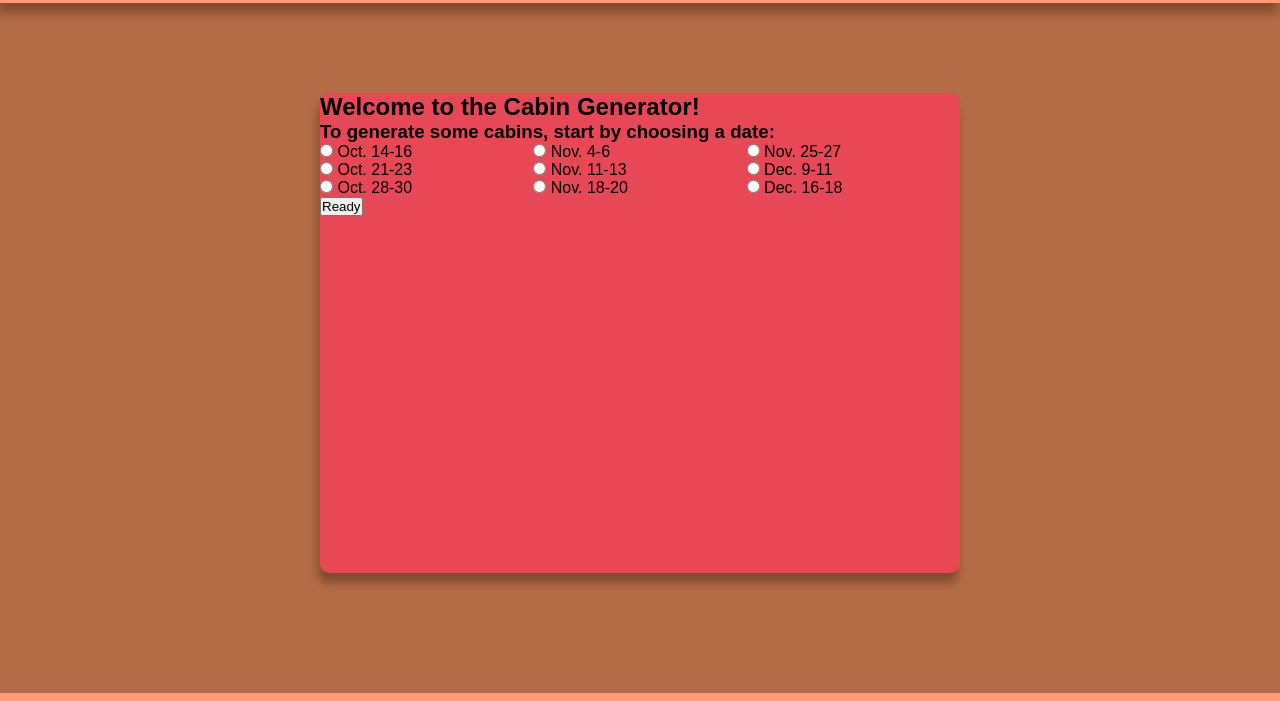
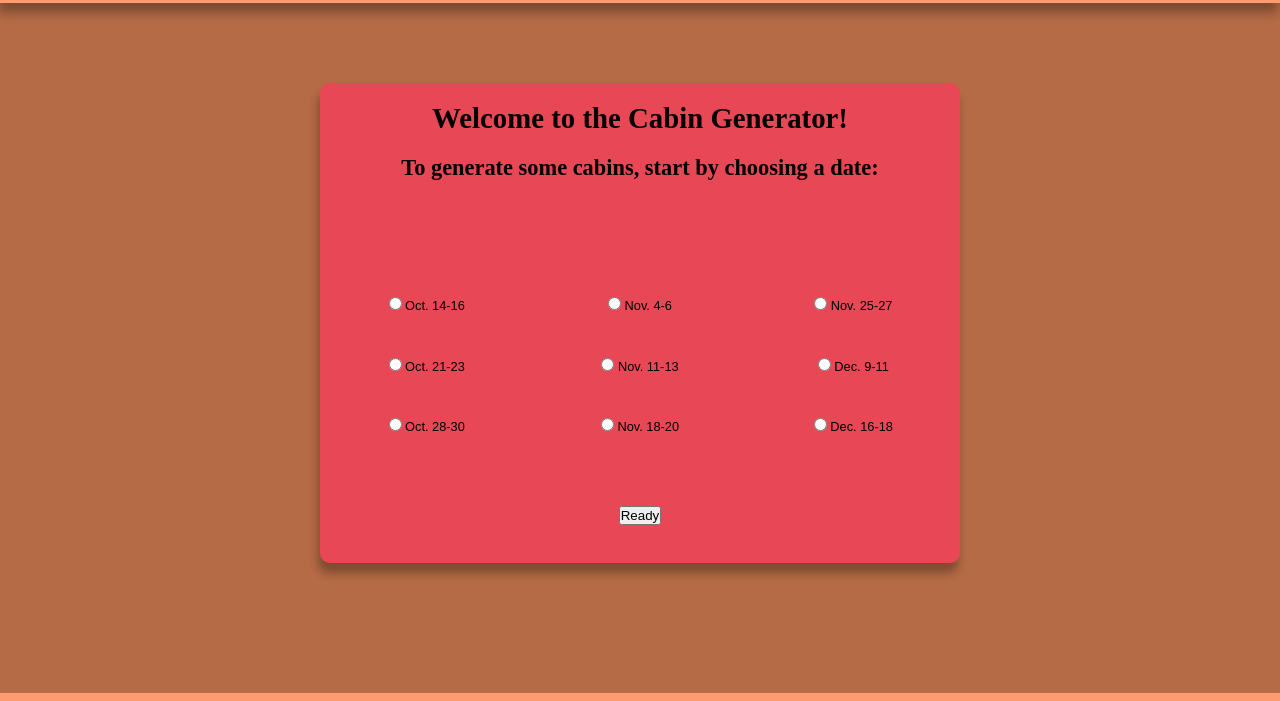
Before and after one commit to cynthem/Cabin-generator-2, a plain HTML site: page index.html in a window 1280 px wide. Shown: the part 67-768 px from the top of the page. Drawn offline with Linux system fonts and the light colour scheme.

Commit message:
Add date radio buttons spacing

```diff
--- a/index.html
+++ b/index.html
@@ -44,7 +44,7 @@
         </div>
 
         <div class="overlay-choose-date">
-            <div id="choose-date">
+            <div id="choose-date" class="choose-date-open">
                 <div class="welcome">
                     <h2>Welcome to the Cabin Generator!</h2>
                     <h3>To generate some cabins, start by choosing a date:</h3>
--- a/style.css
+++ b/style.css
@@ -71,23 +71,82 @@ h1 {
 
 /* CHOOSE DATE */
 
+.overlay-choose-date {
+    z-index: 2;
+    position: fixed;
+    width: 100vw;
+    height: 100vh;
+    visibility: visible;
+    opacity: 1;
+    transition: all .3s;
+}
+
+.overlay-date-invisible {
+    visibility: hidden;
+    opacity: 0;
+}
+
 #choose-date {
-    background-color: #E84855;
-    height: 60vh;
-    width: 50vw;
-    position: absolute;
-    top:0;
+    position: relative;
+    top: 10%;
     bottom: 0;
     left: 0;
     right: 0;
     margin: auto;
+    background-color: #E84855;
+    height: 60vh;
+    width: 50vw;
     border-radius: 10px;
     box-shadow: -2px 10px 10px rgba(0, 0, 0, 0.3);
+    visibility: visible;
+    transition: all .3s;
+    /*display: flex;
+    flex-direction: column;
+    justify-content: space-between;*/
+    display: grid;
+    grid-template-rows: 30% 60%;
+    row-gap: 10%;
+}
+
+.choose-date-open {
+    transform: scale(1);
+    visibility: visible;
+}
+
+.welcome {
+    text-align: center;
+    padding-top: 3%;
+    display: flex;
+    flex-direction: column;
+    gap: 20px;
+    font-family: 'American Typewriter', serif;
+}
+
+h2 {
+    font-size: 2.25vw;
+}
+
+h3 {
+    font-size: 1.75vw;
+}
+
+.date-choices {
+    display: grid;
+    grid-template-rows: 70% 20%;
+    row-gap: 10%;
 }
 
 .date-radios {
     display: grid;
     grid-template: repeat(3, 1fr) / repeat(3, 1fr);
+    height: 90%;
+    font-size: 1vw;
+    align-items: center;
+    justify-items: center;
+}
+
+.date-submit {
+    text-align: center;
 }
 
 
```
